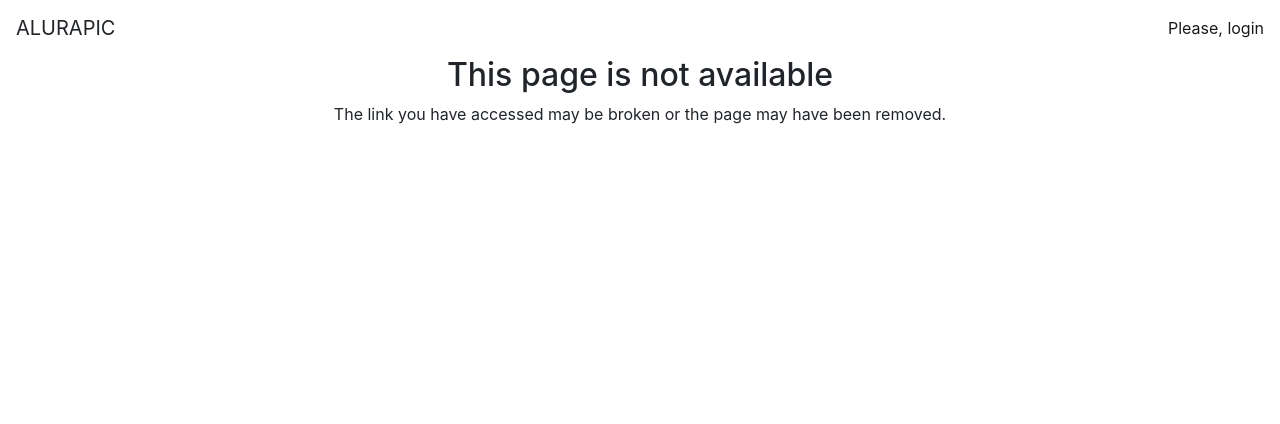
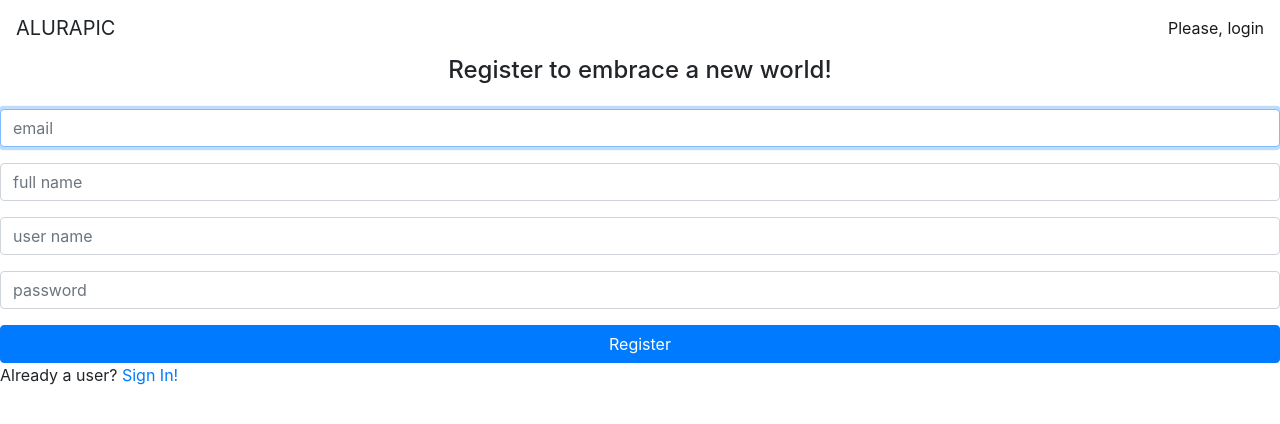
Before and after one commit to AzeredoDeveloper/alurapic, an Angular app: page /signup in a window 1280 px wide. Shown: the top 424 px of the page. Built offline with nearby package versions, Linux system fonts and the light colour scheme.

Commit message:
O componente de registro

```diff
--- a/src/app/app.routing.module.ts
+++ b/src/app/app.routing.module.ts
@@ -7,6 +7,7 @@
 import { PhotoListResolver } from './photos/photo-list/photo-list.resolver';
 import { SigninComponent } from './home/signin/signin.component';
 import { AuthGuardService } from './core/auth/auth-guard.service';
+import { SignupComponent } from './home/signup/signup.component';
 
 const routes: Routes = [
     {
@@ -26,6 +27,10 @@
         component: PhotoFormComponent
     },
     {
+        path: 'signup',
+        component: SignupComponent
+    },
+    {
         path: '**',
         component: NotFoundComponent
     }
--- a/src/app/home/signin/signin.component.html
+++ b/src/app/home/signin/signin.component.html
@@ -32,4 +32,4 @@
   </button>
 </form>
 
-<p>Not a user? <a>Register now</a></p>
+<p>Not a user? <a routerLink="signup" >Register now</a></p>
--- /dev/null
+++ b/src/app/home/signup/signup.component.html
@@ -0,0 +1,24 @@
+<h4 class="text-center"> Register to embrace a new world!</h4>
+<form  class="form mt-4">
+    <div class="form-group">
+        <input  placeholder="email" class="form-control" autofocus >
+
+    </div>
+    <div class="form-group">
+        <input placeholder="full name" class="form-control">
+
+    </div>
+    <div class="form-group">
+        <input placeholder="user name" class="form-control">
+
+    </div>
+    <div class="form-group">
+        <input type="password" placeholder="password" class="form-control">
+
+    </div>
+    <button class="btn btn-primary btn-block">Register</button>
+
+    <p>Already a user?
+        <a [routerLink]="['']"> Sign In!</a>
+    </p>
+</form>
--- /dev/null
+++ b/src/app/home/signup/signup.component.ts
@@ -0,0 +1,15 @@
+import { Component, OnInit } from '@angular/core';
+
+@Component({
+  selector: 'ap-signup',
+  templateUrl: './signup.component.html',
+})
+export class SignupComponent implements OnInit {
+
+  constructor() { }
+
+  ngOnInit() {
+
+  }
+
+}
```
Also changed, not shown: src/app/home/home.module.ts (+5 -2 lines).
